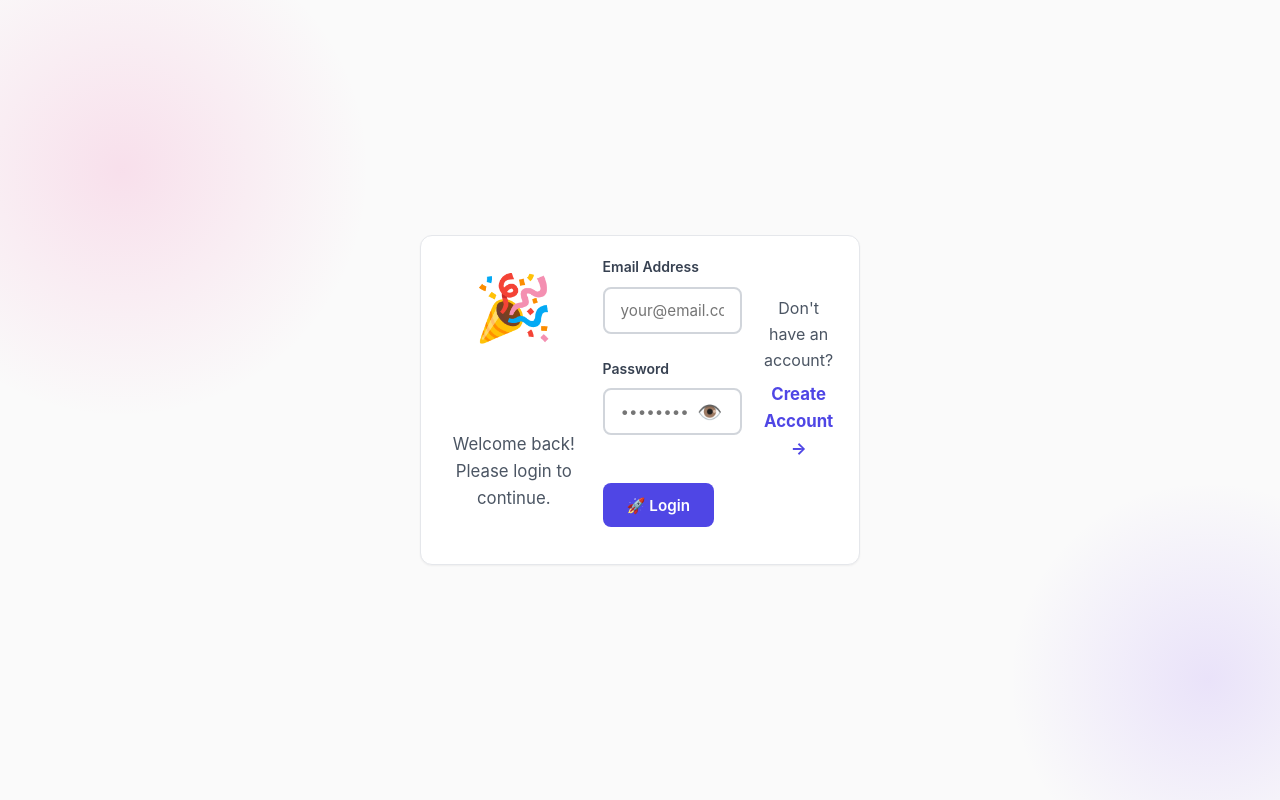
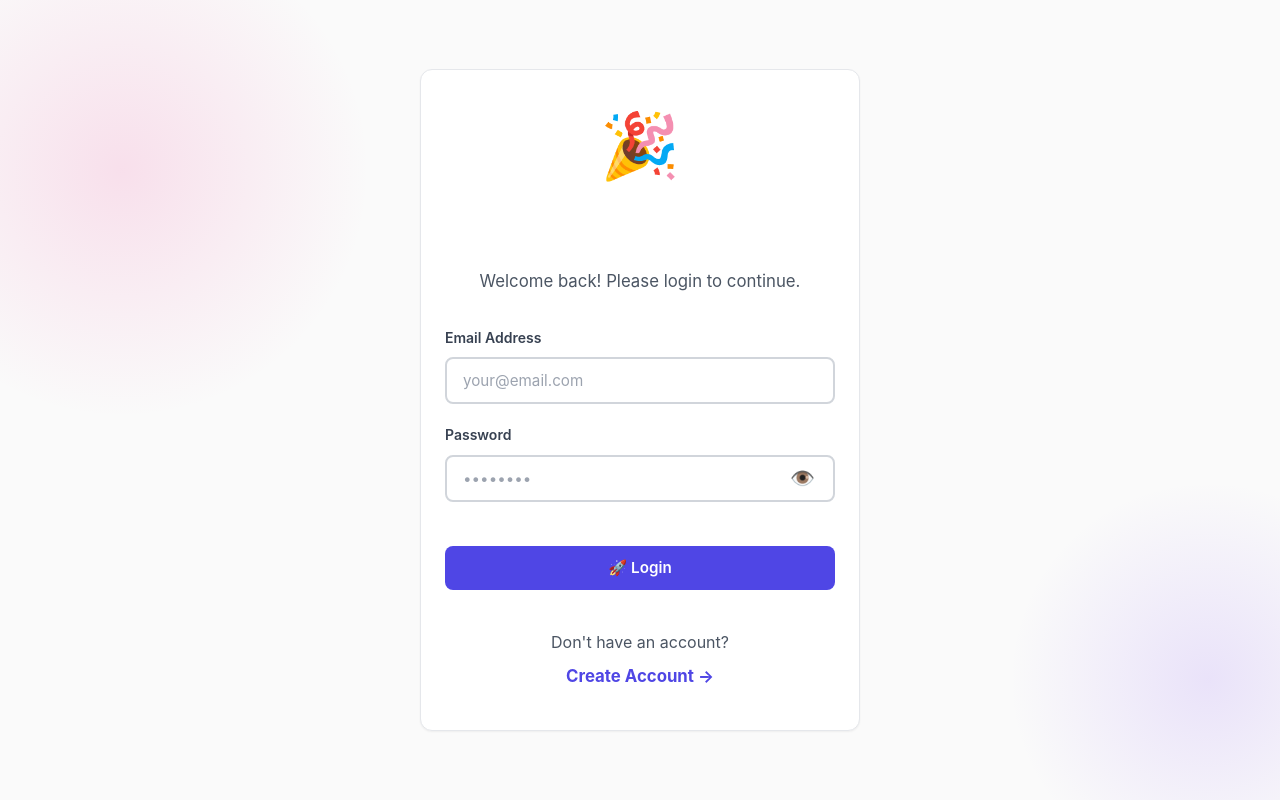
Before and after one commit to 4nxrag/wishie, a React (Vite) app in the folder frontend/: page /login in a window 1280 px wide. Built offline with nearby package versions, Linux system fonts and the light colour scheme; the HTML template or start-up script is replaced by a standard one.

Commit message:
updated index.css

```diff
--- a/frontend/src/index.css
+++ b/frontend/src/index.css
@@ -15,13 +15,13 @@ body {
   -moz-osx-font-smoothing: grayscale;
   background: #FAFAFA;
   min-height: 100vh;
-  color: #0F172A;
+  color: #0F172A; /* ← DARK TEXT BY DEFAULT */
   line-height: 1.6;
 }
 
 /* ==================== VARIABLES ==================== */
 :root {
-  /* Primary Colors - Clean 2-Tone */
+  /* Primary Colors */
   --primary: #4F46E5;
   --primary-dark: #4338CA;
   --primary-light: #818CF8;
@@ -40,51 +40,39 @@ body {
   --gray-900: #111827;
   --black: #0F172A;
 
-  /* Functional Colors */
+  /* Functional */
   --success: #10B981;
   --warning: #F59E0B;
   --danger: #EF4444;
 
-  /* Shadows - Subtle */
+  /* Shadows */
   --shadow-sm: 0 1px 2px 0 rgba(0, 0, 0, 0.05);
-  --shadow-md: 0 4px 6px -1px rgba(0, 0, 0, 0.08);
-  --shadow-lg: 0 10px 15px -3px rgba(0, 0, 0, 0.08);
-
-  /* Spacing */
-  --spacing-xs: 0.5rem;
-  --spacing-sm: 0.75rem;
-  --spacing-md: 1rem;
-  --spacing-lg: 1.5rem;
-  --spacing-xl: 2rem;
-
-  /* Border Radius */
-  --radius-sm: 8px;
-  --radius-md: 12px;
-  --radius-lg: 16px;
-  --radius-full: 9999px;
+  --shadow-md: 0 4px 6px -1px rgba(0, 0, 0, 0.1);
+  --shadow-lg: 0 10px 15px -3px rgba(0, 0, 0, 0.1);
 }
 
 /* ==================== CONTAINER ==================== */
 .container {
   max-width: 1200px;
   margin: 0 auto;
-  padding: 0 var(--spacing-md);
+  padding: 0 1rem;
 }
 
 @media (min-width: 768px) {
   .container {
-    padding: 0 var(--spacing-xl);
+    padding: 0 2rem;
   }
 }
 
 /* ==================== CARDS ==================== */
 .card {
   background: var(--white);
-  border-radius: var(--radius-md);
-  padding: var(--spacing-lg);
+  border-radius: 12px;
+  padding: 1.5rem;
   box-shadow: var(--shadow-sm);
   border: 1px solid var(--gray-200);
   transition: all 0.2s ease;
+  color: var(--black); /* ← FORCE DARK TEXT IN CARDS */
 }
 
 .card:hover {
@@ -94,7 +82,7 @@ body {
 
 @media (max-width: 767px) {
   .card {
-    padding: var(--spacing-md);
+    padding: 1.25rem;
   }
 }
 
@@ -103,10 +91,10 @@ body {
   display: inline-flex;
   align-items: center;
   justify-content: center;
-  gap: var(--spacing-xs);
+  gap: 0.5rem;
   padding: 0.75rem 1.5rem;
   border: none;
-  border-radius: var(--radius-sm);
+  border-radius: 8px;
   font-size: 0.95rem;
   font-weight: 600;
   cursor: pointer;
@@ -151,17 +139,11 @@ body {
   background: #DC2626;
 }
 
-.btn-ghost {
-  background: transparent;
-  color: var(--gray-700);
-  border: 1px solid var(--gray-300);
+.btn-block {
+  width: 100%;
 }
 
-.btn-ghost:hover:not(:disabled) {
-  background: var(--gray-50);
-}
-
-/* Mobile: Full width buttons */
+/* Mobile buttons */
 @media (max-width: 767px) {
   .btn {
     width: 100%;
@@ -171,7 +153,7 @@ body {
 /* ==================== BUTTON GROUPS ==================== */
 .btn-group {
   display: flex;
-  gap: var(--spacing-sm);
+  gap: 0.75rem;
 }
 
 @media (min-width: 768px) {
@@ -188,8 +170,7 @@ body {
   }
 
   .btn-group .btn-secondary,
-  .btn-group .btn-danger,
-  .btn-group .btn-ghost {
+  .btn-group .btn-danger {
     flex: 0 0 auto;
   }
 }
@@ -206,12 +187,12 @@ body {
 
 /* ==================== FORMS ==================== */
 .form-group {
-  margin-bottom: var(--spacing-lg);
+  margin-bottom: 1.25rem;
 }
 
 .form-label {
   display: block;
-  margin-bottom: var(--spacing-xs);
+  margin-bottom: 0.5rem;
   color: var(--gray-700);
   font-weight: 600;
   font-size: 0.875rem;
@@ -223,11 +204,11 @@ body {
   width: 100%;
   padding: 0.75rem 1rem;
   border: 2px solid var(--gray-300);
-  border-radius: var(--radius-sm);
+  border-radius: 8px;
   font-size: 0.95rem;
   transition: all 0.2s ease;
   background: var(--white);
-  color: var(--black);
+  color: var(--black); /* ← DARK TEXT IN INPUTS */
   font-family: inherit;
   min-height: 44px;
 }
@@ -240,6 +221,10 @@ body {
   box-shadow: 0 0 0 3px rgba(79, 70, 229, 0.1);
 }
 
+.form-input::placeholder {
+  color: var(--gray-400);
+}
+
 .form-textarea {
   resize: vertical;
   min-height: 100px;
@@ -247,9 +232,9 @@ body {
 
 /* ==================== ALERTS ==================== */
 .alert {
-  padding: var(--spacing-md);
-  border-radius: var(--radius-sm);
-  margin-bottom: var(--spacing-lg);
+  padding: 1rem;
+  border-radius: 8px;
+  margin-bottom: 1.25rem;
   font-size: 0.95rem;
   border-left: 4px solid;
 }
@@ -270,13 +255,12 @@ body {
 .badge {
   display: inline-flex;
   align-items: center;
-  gap: var(--spacing-xs);
+  gap: 0.25rem;
   padding: 0.25rem 0.75rem;
-  border-radius: var(--radius-full);
+  border-radius: 9999px;
   font-size: 0.75rem;
   font-weight: 600;
-  text-transform: uppercase;
-  letter-spacing: 0.5px;
+  text-transform: capitalize;
 }
 
 .badge-primary {
@@ -302,7 +286,7 @@ body {
   border-top-color: var(--primary);
   border-radius: 50%;
   animation: spin 0.8s linear infinite;
-  margin: 0 auto;
+  margin: 2rem auto;
 }
 
 @keyframes spin {
@@ -313,13 +297,17 @@ body {
 h1, h2, h3, h4, h5, h6 {
   margin: 0;
   line-height: 1.2;
-  color: var(--black);
+  color: var(--black); /* ← DARK HEADINGS */
   font-weight: 700;
 }
 
 h1 { font-size: 2rem; }
 h2 { font-size: 1.5rem; }
 h3 { font-size: 1.25rem; }
+
+p {
+  color: var(--black); /* ← DARK PARAGRAPHS */
+}
 
 @media (max-width: 767px) {
   h1 { font-size: 1.5rem; }
@@ -350,7 +338,19 @@ h3 { font-size: 1.25rem; }
   }
 }
 
-/* ==================== MOBILE SPECIFIC ==================== */
+/* ==================== UTILITIES ==================== */
+.text-center { text-align: center; }
+.text-muted { color: var(--gray-500) !important; } /* ← GRAY MUTED TEXT */
+.text-small { font-size: 0.875rem; }
+
+.mt-1 { margin-top: 0.5rem; }
+.mt-2 { margin-top: 1rem; }
+.mt-3 { margin-top: 1.5rem; }
+.mb-1 { margin-bottom: 0.5rem; }
+.mb-2 { margin-bottom: 1rem; }
+.mb-3 { margin-bottom: 1.5rem; }
+
+/* ==================== MOBILE RESPONSIVE ==================== */
 @media (max-width: 767px) {
   body {
     font-size: 0.9375rem;
@@ -361,68 +361,3 @@ h3 { font-size: 1.25rem; }
     overflow-wrap: break-word;
   }
 }
-
-/* ==================== UTILITIES ==================== */
-.text-center { text-align: center; }
-.text-muted { color: var(--gray-500); }
-.text-small { font-size: 0.875rem; }
-
-.mt-1 { margin-top: var(--spacing-sm); }
-.mt-2 { margin-top: var(--spacing-md); }
-.mt-3 { margin-top: var(--spacing-lg); }
-.mb-1 { margin-bottom: var(--spacing-sm); }
-.mb-2 { margin-bottom: var(--spacing-md); }
-.mb-3 { margin-bottom: var(--spacing-lg); }
-
-
-.card {
-  display: flex;
-  flex-direction: row;
-  align-items: flex-start;
-  gap: 1rem;
-  padding: 1.25rem;
-  border-radius: 12px;
-}
-
-@media (max-width: 600px) {
-  .card {
-    flex-direction: column;
-    align-items: stretch;
-    gap: 0.75rem;
-  }
-}
-
-.card .avatar {
-  width: 48px;
-  height: 48px;
-  border-radius: 9999px;
-  background: var(--primary-light);
-  display: flex;
-  align-items: center;
-  justify-content: center;
-  font-size: 1.7rem;
-  font-weight: bold;
-}
-
-.card h3 {
-  margin-bottom: 0.1rem;
-  font-size: 1.1rem;
-}
-.btn-group {
-  display: flex;
-  gap: 0.5rem;
-}
-
-@media (max-width: 600px) {
-  .btn-group {
-    flex-direction: column;
-    gap: 0.5rem;
-  }
-  .btn-group .btn {
-    width: 100%;
-  }
-}
-
-.text-muted {
-  color: var(--gray-500);
-}
```
